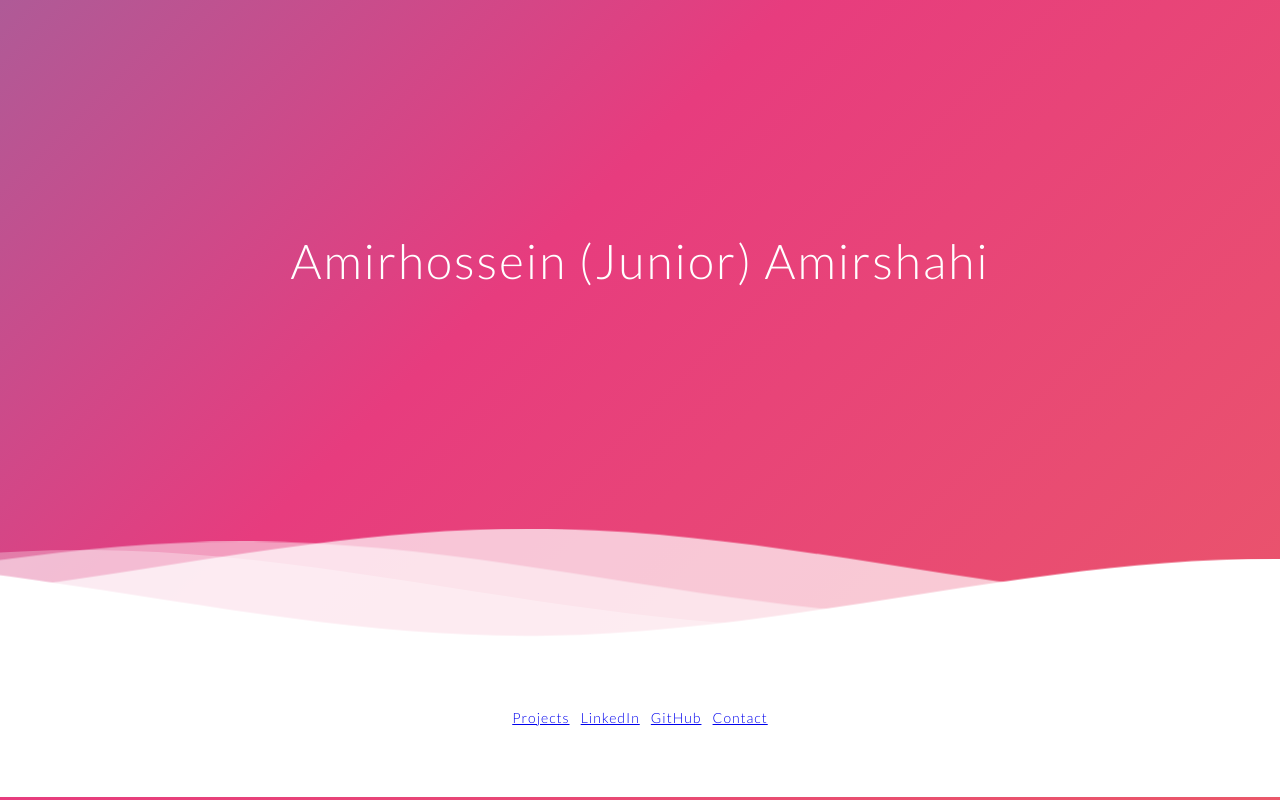
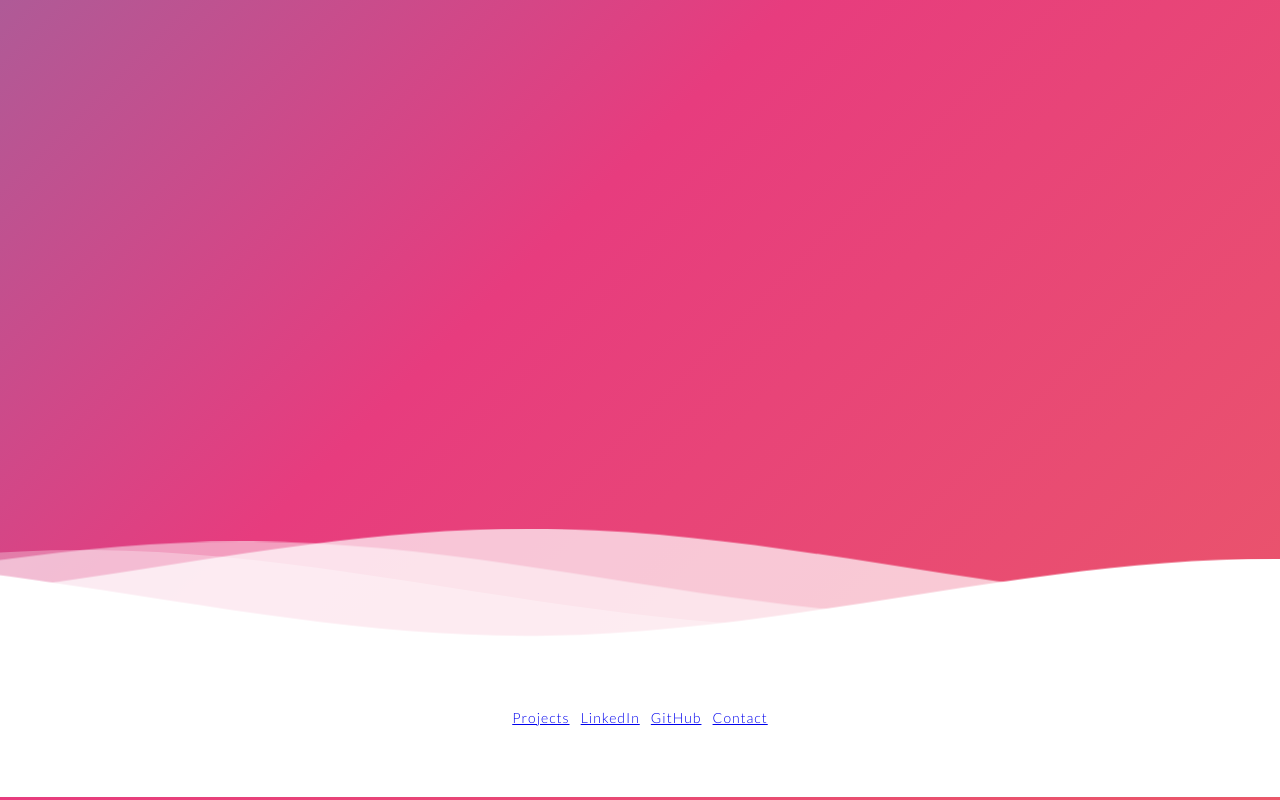
Before and after one commit to iAmirhossein/datawisdom, a plain HTML site: page projects.html in a window 1280 px wide. Drawn offline with Linux system fonts and the light colour scheme.

Commit message:
Update projects.html

```diff
--- a/projects.html
+++ b/projects.html
@@ -9,7 +9,7 @@
 </head>
     <div class="header">
       <div class="inner-header flex">
-        <h1>Amirhossein <span class="break"></span>(Junior)<span class="break"></span> Amirshahi</h1>
+
       </div>
       <div>
       <svg class="waves" xmlns="http://www.w3.org/2000/svg" xmlns:xlink="http://www.w3.org/1999/xlink"
```
